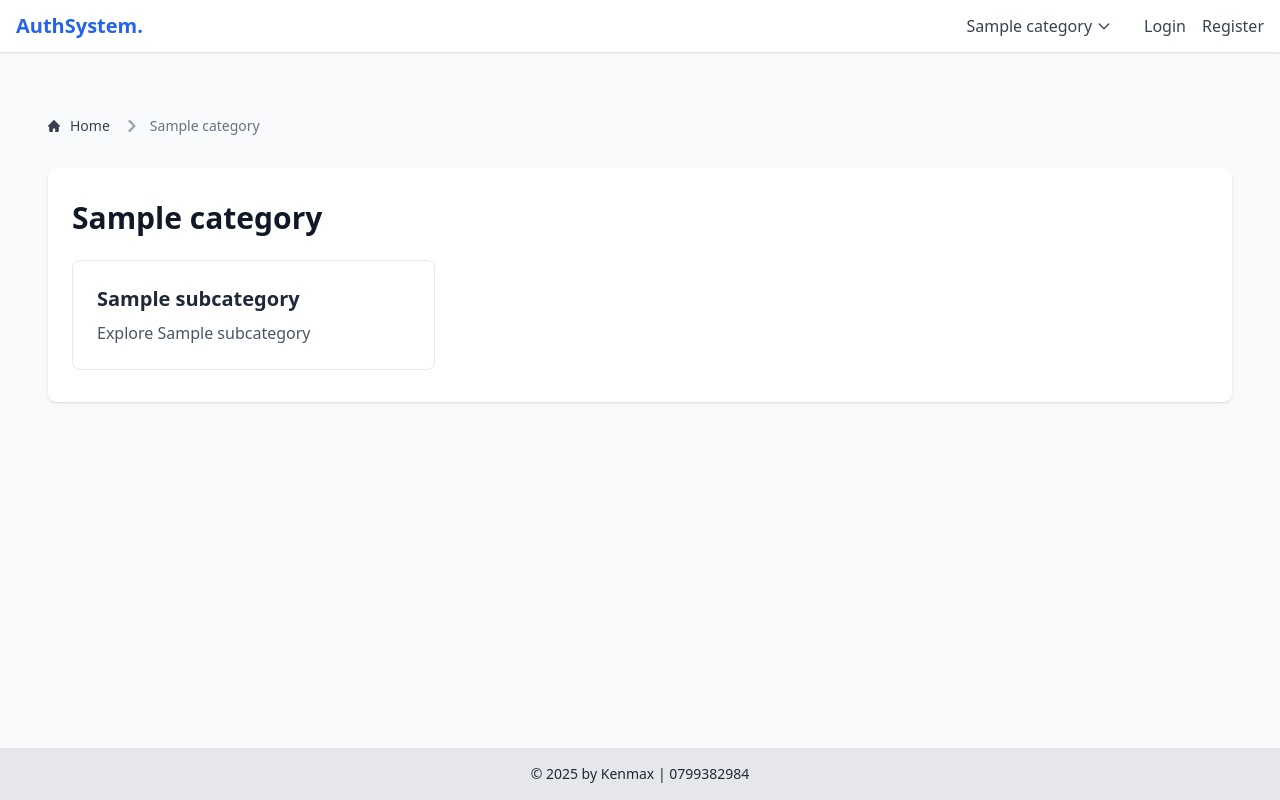
After one commit to kiptoo-097/user-Auth-setup, a Django app: a page that uses templates/base.html in a window 1280 px wide. The commit adds this page. Run offline with Django 5.2, Linux system fonts and the light colour scheme; tables that the repository leaves empty hold one stand-in row (values such as "Sample post"); some libraries are stand-ins or nearby versions.

Commit message:
Modified reusable navigation to allow custom templates and links

```diff
--- a/config/settings.py
+++ b/config/settings.py
@@ -24,7 +24,8 @@ INSTALLED_APPS = [
 
     'accounts',
     'core',
-    'navigation',
+    'navigation.apps.NavigationConfig',
+
 ]
 
 MIDDLEWARE = [
--- a/config/urls.py
+++ b/config/urls.py
@@ -9,6 +9,7 @@ urlpatterns = [
     path('admin/', admin.site.urls),
     path('', core_views.home, name='home'),
     path('accounts/', include('accounts.urls')),
+    path('nav/', include('navigation.urls', namespace='navigation')),
 ]
 
 # Serve media files (like avatars) in development only
--- a/core/views.py
+++ b/core/views.py
@@ -1,4 +1,4 @@
 from django.shortcuts import render
 
 def home(request):
-    return render(request, 'home.html')
+    return render(request, 'core/home.html')
--- a/navigation/context_processors.py
+++ b/navigation/context_processors.py
@@ -1,5 +1,9 @@
-from .models import NavLink
+from .models import Category
 
 def navbar_links(request):
-    navlinks = NavLink.objects.prefetch_related('dropdowns').all()
-    return {'navlinks': navlinks}
+    return {
+        'navigation_categories': Category.objects.filter(
+            is_active=True,
+            show_in_navbar=True
+        ).prefetch_related('subcategories').order_by('-order', 'name')
+    }
--- /dev/null
+++ b/navigation/templates/navigation/category.html
@@ -0,0 +1,55 @@
+<!-- navigation/templates/navigation/category.html -->
+{% extends 'base.html' %}
+
+{% block title %}{{ category.name }}{% endblock %}
+
+{% block content %}
+<div class="max-w-7xl mx-auto py-12 px-4 sm:px-6 lg:px-8">
+    <!-- Breadcrumbs -->
+    <nav class="flex mb-8" aria-label="Breadcrumb">
+        <ol class="inline-flex items-center space-x-1 md:space-x-3">
+            <li class="inline-flex items-center">
+                <a href="/" class="inline-flex items-center text-sm font-medium text-gray-700 hover:text-blue-600">
+                    <svg class="w-3 h-3 mr-2.5" aria-hidden="true" xmlns="http://www.w3.org/2000/svg" fill="currentColor" viewBox="0 0 20 20">
+                        <path d="m19.707 9.293-2-2-7-7a1 1 0 0 0-1.414 0l-7 7-2 2a1 1 0 0 0 1.414 1.414L2 10.414V18a2 2 0 0 0 2 2h3a1 1 0 0 0 1-1v-4a1 1 0 0 1 1-1h2a1 1 0 0 1 1 1v4a1 1 0 0 0 1 1h3a2 2 0 0 0 2-2v-7.586l.293.293a1 1 0 0 0 1.414-1.414Z"/>
+                    </svg>
+                    Home
+                </a>
+            </li>
+            <li aria-current="page">
+                <div class="flex items-center">
+                    <svg class="w-3 h-3 text-gray-400 mx-1" aria-hidden="true" xmlns="http://www.w3.org/2000/svg" fill="none" viewBox="0 0 6 10">
+                        <path stroke="currentColor" stroke-linecap="round" stroke-linejoin="round" stroke-width="2" d="m1 9 4-4-4-4"/>
+                    </svg>
+                    <span class="ml-1 text-sm font-medium text-gray-500 md:ml-2">{{ category.name }}</span>
+                </div>
+            </li>
+        </ol>
+    </nav>
+
+    <div class="bg-white shadow rounded-lg overflow-hidden">
+        <div class="px-6 py-8">
+            <h1 class="text-3xl font-bold text-gray-900 mb-6">{{ category.name }}</h1>
+
+            {% if category.subcategories.all %}
+            <div class="grid gap-6 md:grid-cols-2 lg:grid-cols-3">
+                {% for subcategory in category.subcategories.all|dictsortreversed:"order" %}
+                    {% if subcategory.is_active %}
+                    <a href="{{ subcategory.get_absolute_url }}" class="group border border-gray-200 rounded-lg p-6 hover:shadow-md transition-shadow">
+                        <h2 class="text-xl font-semibold text-gray-800 group-hover:text-blue-600 transition-colors">
+                            {{ subcategory.name }}
+                        </h2>
+                        <p class="mt-2 text-gray-600">Explore {{ subcategory.name }}</p>
+                    </a>
+                    {% endif %}
+                {% endfor %}
+            </div>
+            {% else %}
+            <div class="prose max-w-none">
+                <p>This category doesn't have any subcategories yet.</p>
+            </div>
+            {% endif %}
+        </div>
+    </div>
+</div>
+{% endblock %}
--- /dev/null
+++ b/navigation/templates/navigation/includes/navbar.html
@@ -0,0 +1,133 @@
+<!-- navigation/templates/navigation/includes/navbar.html -->
+<nav class="bg-white shadow px-4 py-3" x-data="{ mobileOpen: false, activeDropdown: null }">
+    <div class="max-w-7xl mx-auto flex justify-between items-center">
+        <!-- Logo -->
+        <a href="/" class="text-xl font-bold text-blue-600">AuthSystem.</a>
+
+        <!-- Desktop Navigation -->
+        <div class="hidden lg:flex items-center space-x-8">
+            <!-- Categories -->
+            <div class="flex space-x-6">
+                {% for category in navigation_categories %}
+                    {% if category.subcategories.all %}
+                        <div class="relative" x-data="{ isOpen: false }"
+                             @mouseenter="isOpen = true"
+                             @mouseleave="isOpen = false">
+                            <button @click="isOpen = !isOpen"
+                                    class="text-gray-700 hover:text-blue-600 flex items-center focus:outline-none">
+                                {{ category.name }}
+                                <svg class="w-4 h-4 ml-1" fill="none" stroke="currentColor" viewBox="0 0 24 24">
+                                    <path stroke-linecap="round" stroke-linejoin="round" stroke-width="2" d="M19 9l-7 7-7-7"/>
+                                </svg>
+                            </button>
+
+                            <!-- Dropdown menu -->
+                            <div x-show="isOpen" x-cloak x-transition:enter="transition ease-out duration-200"
+                                 x-transition:enter-start="opacity-0 scale-95"
+                                 x-transition:enter-end="opacity-100 scale-100"
+                                 x-transition:leave="transition ease-in duration-150"
+                                 x-transition:leave-start="opacity-100 scale-100"
+                                 x-transition:leave-end="opacity-0 scale-95"
+                                 class="absolute z-10 mt-2 w-48 bg-white rounded-md shadow-lg py-1 origin-top-left">
+                                {% for subcategory in category.subcategories.all|dictsortreversed:"order" %}
+                                    {% if subcategory.is_active %}
+                                    <a href="{{ subcategory.get_absolute_url }}"
+                                       class="block px-4 py-2 text-gray-700 hover:bg-blue-50 hover:text-blue-600"
+                                       @mouseenter="isOpen = true"
+                                       @click="isOpen = false">
+                                        {{ subcategory.name }}
+                                    </a>
+                                    {% endif %}
+                                {% endfor %}
+                            </div>
+                        </div>
+                    {% else %}
+                        <a href="{{ category.get_absolute_url }}" class="text-gray-700 hover:text-blue-600">
+                            {{ category.name }}
+                        </a>
+                    {% endif %}
+                {% endfor %}
+            </div>
+
+            <!-- Auth Links (desktop) -->
+            <div class="flex space-x-4">
+                {% if user.is_authenticated %}
+                    <a href="{% url 'profile' %}" class="text-gray-700 hover:text-blue-600">Profile</a>
+                    <form method="post" action="{% url 'logout' %}" class="inline">
+                        {% csrf_token %}
+                        <button type="submit" class="text-red-600 hover:underline">Logout</button>
+                    </form>
+                {% else %}
+                    <a href="{% url 'login' %}" class="text-gray-700 hover:text-blue-600">Login</a>
+                    <a href="{% url 'register' %}" class="text-gray-700 hover:text-blue-600">Register</a>
+                {% endif %}
+            </div>
+        </div>
+
+        <!-- Mobile Menu Button -->
+        <div class="lg:hidden">
+            <button @click="mobileOpen = !mobileOpen" class="text-gray-700 focus:outline-none">
+                <svg x-show="!mobileOpen" class="w-6 h-6" fill="none" stroke="currentColor" viewBox="0 0 24 24">
+                    <path d="M4 6h16M4 12h16M4 18h16"/>
+                </svg>
+                <svg x-show="mobileOpen" x-cloak class="w-6 h-6" fill="none" stroke="currentColor" viewBox="0 0 24 24">
+                    <path d="M6 18L18 6M6 6l12 12"/>
+                </svg>
+            </button>
+        </div>
+    </div>
+
+    <!-- Mobile Menu -->
+    <div class="lg:hidden mt-4 space-y-2 px-2" x-show="mobileOpen" x-cloak
+         x-transition:enter="transition ease-out duration-200"
+         x-transition:enter-start="opacity-0 scale-95"
+         x-transition:enter-end="opacity-100 scale-100"
+         x-transition:leave="transition ease-in duration-150"
+         x-transition:leave-start="opacity-100 scale-100"
+         x-transition:leave-end="opacity-0 scale-95">
+        <!-- Mobile Categories -->
+        {% for category in navigation_categories %}
+            <div class="border-t border-gray-200 pt-2">
+                {% if category.subcategories.all %}
+                    <button @click="activeDropdown === '{{ category.slug }}' ? activeDropdown = null : activeDropdown = '{{ category.slug }}'"
+                            class="w-full flex justify-between items-center text-gray-700 hover:text-blue-600 py-2 focus:outline-none">
+                        <span>{{ category.name }}</span>
+                        <svg class="w-4 h-4" fill="none" stroke="currentColor" viewBox="0 0 24 24">
+                            <path x-show="activeDropdown !== '{{ category.slug }}'" stroke-linecap="round" stroke-linejoin="round" stroke-width="2" d="M19 9l-7 7-7-7"/>
+                            <path x-show="activeDropdown === '{{ category.slug }}'" x-cloak stroke-linecap="round" stroke-linejoin="round" stroke-width="2" d="M5 15l7-7 7 7"/>
+                        </svg>
+                    </button>
+
+                    <div x-show="activeDropdown === '{{ category.slug }}'" x-cloak class="pl-4 space-y-2 py-1">
+                        {% for subcategory in category.subcategories.all|dictsortreversed:"order" %}
+                            {% if subcategory.is_active %}
+                            <a href="{{ subcategory.get_absolute_url }}"
+                               class="block text-gray-600 hover:text-blue-600 py-1">
+                                {{ subcategory.name }}
+                            </a>
+                            {% endif %}
+                        {% endfor %}
+                    </div>
+                {% else %}
+                    <a href="{{ category.get_absolute_url }}" class="block text-gray-700 hover:text-blue-600 py-2">
+                        {{ category.name }}
+                    </a>
+                {% endif %}
+            </div>
+        {% endfor %}
+
+        <!-- Mobile Auth Links -->
+        <div class="border-t border-gray-200 pt-2 mt-2">
+            {% if user.is_authenticated %}
+                <a href="{% url 'profile' %}" class="block text-gray-700 hover:text-blue-600 py-1">Profile</a>
+                <form method="post" action="{% url 'logout' %}">
+                    {% csrf_token %}
+                    <button type="submit" class="block text-red-600 hover:underline py-1 w-full text-left">Logout</button>
+                </form>
+            {% else %}
+                <a href="{% url 'login' %}" class="block text-gray-700 hover:text-blue-600 py-1">Login</a>
+                <a href="{% url 'register' %}" class="block text-gray-700 hover:text-blue-600 py-1">Register</a>
+            {% endif %}
+        </div>
+    </div>
+</nav>
--- /dev/null
+++ b/navigation/urls.py
@@ -0,0 +1,9 @@
+from django.urls import path
+from . import views
+
+app_name = 'navigation'
+
+urlpatterns = [
+    path('categories/<slug:slug>/', views.category_view, name='category'),
+    path('subcategories/<slug:slug>/', views.subcategory_view, name='subcategory'),
+]
--- a/navigation/views.py
+++ b/navigation/views.py
@@ -1,3 +1,48 @@
-from django.shortcuts import render
+from django.shortcuts import render, get_object_or_404
+from django.template import TemplateDoesNotExist
+from django.http import Http404
+from .models import Category, SubCategory
 
-# Create your views here.
+def category_view(request, slug):
+    """
+    View for displaying category pages with template override support
+    """
+    category = get_object_or_404(Category, slug=slug, is_active=True)
+
+    # Determine which template to use
+    template_name = category.template_name if category.template_name else 'navigation/category.html'
+
+    try:
+        return render(request, template_name, {
+            'category': category,
+            'subcategories': category.subcategories.filter(is_active=True).order_by('-order', 'name'),
+        })
+    except TemplateDoesNotExist:
+        # Fallback to default template if custom template doesn't exist
+        return render(request, 'navigation/category.html', {
+            'category': category,
+            'subcategories': category.subcategories.filter(is_active=True).order_by('-order', 'name'),
+            'template_error': f"Custom template '{template_name}' not found. Using default."
+        })
+
+def subcategory_view(request, slug):
+    """
+    View for displaying subcategory pages with template override support
+    """
+    subcategory = get_object_or_404(SubCategory, slug=slug, is_active=True)
+
+    # Determine which template to use
+    template_name = subcategory.template_name if subcategory.template_name else 'navigation/subcategory.html'
+
+    try:
+        return render(request, template_name, {
+            'subcategory': subcategory,
+            'category': subcategory.category,
+        })
+    except TemplateDoesNotExist:
+        # Fallback to default template if custom template doesn't exist
+        return render(request, 'navigation/subcategory.html', {
+            'subcategory': subcategory,
+            'category': subcategory.category,
+            'template_error': f"Custom template '{template_name}' not found. Using default."
+        })
--- a/templates/base.html
+++ b/templates/base.html
@@ -8,7 +8,7 @@
 </head>
 <body class="bg-gray-50 text-gray-800 flex flex-col min-h-screen">
 
-    {% include 'includes/navbar.html' %}
+    {% include 'navigation/includes/navbar.html' %}
 
     <main class="flex-grow container mx-auto p-4">
         {% include 'includes/messages.html' %}
```
Also changed, not shown: navigation/admin.py (+63 -7 lines), navigation/models.py (+97 -13 lines), navigation/templates/navigation/contact.html (added, +64 -0 lines), navigation/templates/navigation/subcategory.html (added, +50 -0 lines), templates/includes/navbar.html (+70 -50 lines), navigation/migrations/0001_initial.py, navigation/migrations/0002_category_show_in_navbar_alter_category_order_and_more.py (added), navigation/migrations/0003_alter_category_options_alter_subcategory_options_and_more.py (added), navigation/templatetags/__init__.py (added), navigation/templatetags/navigation_tags.py (added), templates/core/home.html (renamed from templates/home.html).
